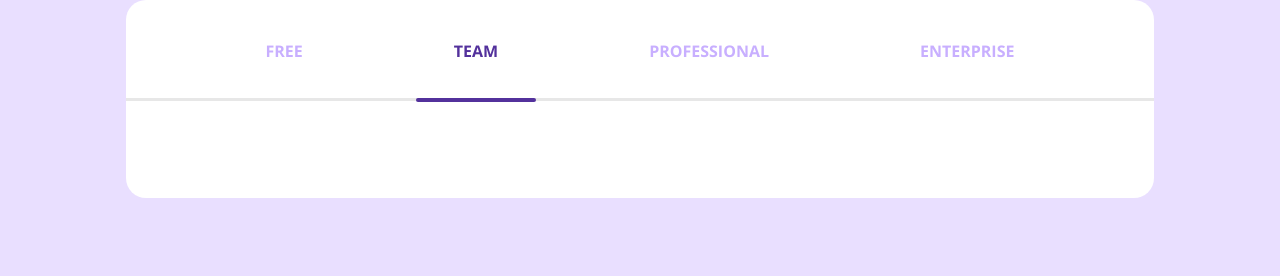
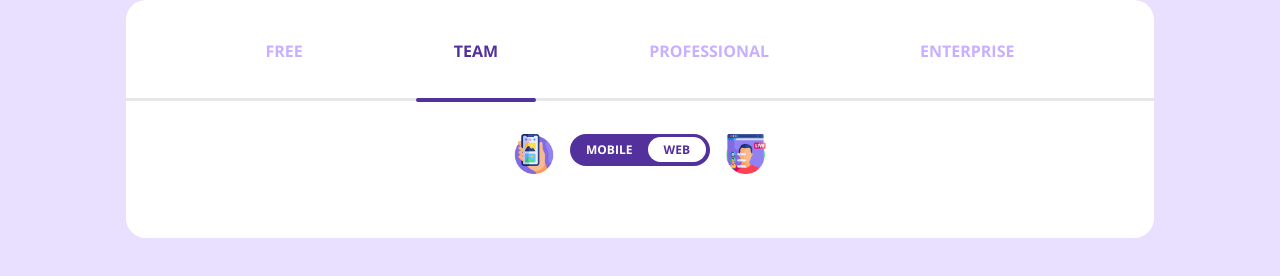
Before and after one commit to Spsk1313/cost-estimator, a plain HTML site: page index.html in a window 1280 px wide. Shown: the part 126-402 px from the top of the page. Drawn offline with nearby package versions, Linux system fonts and the light colour scheme.

Commit message:
add toggle wrapper

```diff
--- a/index.css
+++ b/index.css
@@ -70,3 +70,38 @@ h1 {
     z-index: 2;
     border-radius: 10px;
 }
+
+.toggle-wrapper {
+    display: flex;
+}
+
+.toggle-wrapper img {
+    height: 40px;
+    margin: 0 16px;
+}
+
+.toggle {
+    background-color: rgb(83, 49, 156);
+    height: 32px;
+    width: 140px;
+    border-radius: 20px;
+    display: flex;
+    justify-content: space-between;
+    align-items: center;
+    padding: 0 4px 0 16px;
+    text-transform: uppercase;
+    font-weight: bold;
+    font-size: 12px;
+    box-sizing: border-box;
+}
+
+.toggle span:first-of-type {
+    color: white;
+}
+
+.toggle span:last-of-type {
+    background-color: white;
+    color: rgb(83, 49, 156);
+    padding: 4px 16px;
+    border-radius: 20px;
+}
--- a/index.html
+++ b/index.html
@@ -19,6 +19,14 @@
         <p>Enterprise</p>
     </div>
     <div class="line"></div>
+    <div class="toggle-wrapper">
+        <img src="images/icon1.png" alt="">
+        <div class="toggle">
+            <span>Mobile</span>
+            <span>Web</span>
+        </div>
+        <img src="images/icon2.png" alt="">
+    </div>
 </div>
 
 <body>
```
